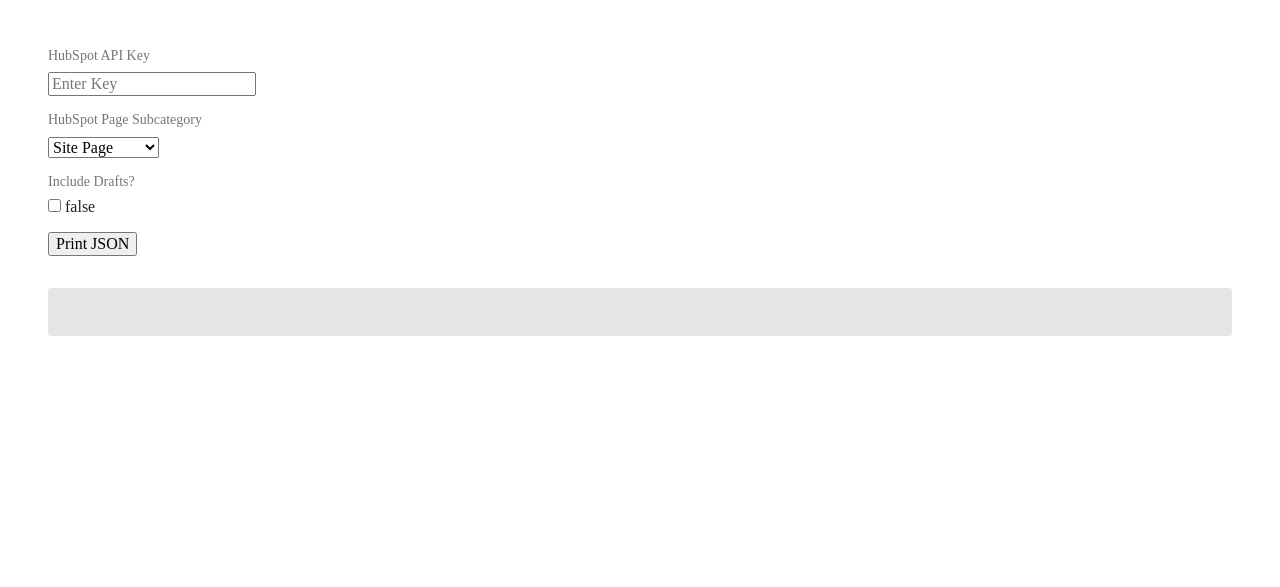
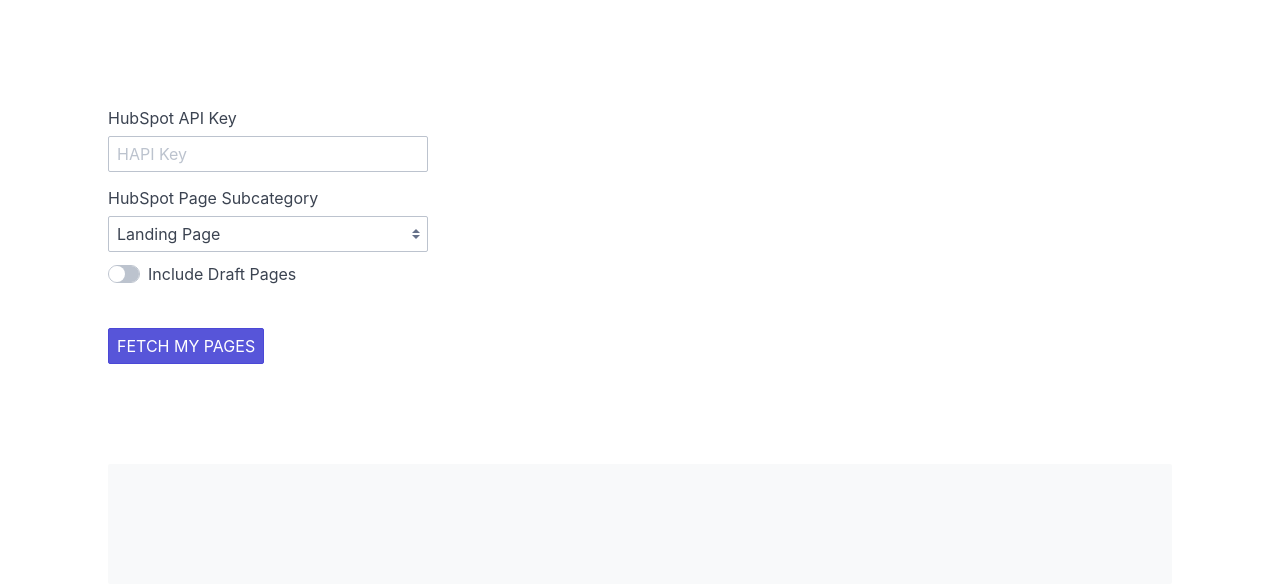
Before and after one commit to mirshko/hubprint, a website: page index.html in a window 1280 px wide. Drawn offline with nearby package versions, Linux system fonts and the light colour scheme.

Commit message:
:sparkles: Whole bunch of new shit, it works now ayyy

```diff
--- a/index.html
+++ b/index.html
@@ -2,88 +2,129 @@
 <html>
 	<head>
 		<!-- BROWSER -->
-		<meta charset="utf-8">
-		<meta http-equiv="Content-Type" content="text/html; charset=UTF-8">
-		<meta name="viewport" content="width=device-width, initial-scale=1">
+		<meta charset="utf-8"/>
+		<meta http-equiv="Content-Type" content="text/html; charset=UTF-8"/>
+		<meta name="viewport" content="width=device-width, initial-scale=1"/>
+
 		<!-- PAGE -->
 		<title>HubSpot Page Printer</title>
-		<meta name="author" content="Jeff Reiner">
-		<meta name="description" content="Helps you get a list of all your HubSpot COS pages">
+		<meta name="author" content="Jeff Reiner"/>
+		<meta name="description" content="Helps you get a list of all your HubSpot COS pages"/>
+
 		<!-- STYLES -->
-		<link rel="stylesheet" href="https://necolas.github.io/normalize.css/5.0.0/normalize.css">
+		<link rel="stylesheet" href="https://unpkg.com/spectre.css@0.2.14/dist/spectre.min.css"/>
+
 		<!-- FAVICONS -->
-		<link rel="apple-touch-icon" sizes="180x180" href="favicon/apple-touch-icon.png">
-		<link rel="icon" type="image/png" href="favicon/favicon-32x32.png" sizes="32x32">
-		<link rel="icon" type="image/png" href="favicon/favicon-16x16.png" sizes="16x16">
-		<link rel="manifest" href="favicon/manifest.json">
-		<link rel="mask-icon" href="favicon/safari-pinned-tab.svg" color="#f7751f">
-		<link rel="shortcut icon" href="favicon/favicon.ico">
-		<meta name="msapplication-config" content="/favicon/browserconfig.xml">
-		<meta name="theme-color" content="#f7751f">
+		<link rel="apple-touch-icon" sizes="180x180" href="favicon/apple-touch-icon.png"/>
+		<link rel="icon" type="image/png" href="favicon/favicon-32x32.png" sizes="32x32"/>
+		<link rel="icon" type="image/png" href="favicon/favicon-16x16.png" sizes="16x16"/>
+		<link rel="manifest" href="favicon/manifest.json"/>
+		<link rel="mask-icon" href="favicon/safari-pinned-tab.svg" color="#f7751f"/>
+		<link rel="shortcut icon" href="favicon/favicon.ico"/>
+		<meta name="msapplication-config" content="/favicon/browserconfig.xml"/>
+		<meta name="theme-color" content="#f7751f"/>
 	</head>
 
 	<style media="screen">
+		.form-input,
+		.form-select {
+			width: 320px;
+			max-width: 100%;
+		}
 		main {
-			margin: 48px;
-			color: rgba(0,0,0,0.87)
+			margin: 5rem;
 		}
-		form { margin: 32px 0; }
-		form .field label {
-			color: rgba(0,0,0,0.54);
-			font-size: 14px;
+		@media only screen and (max-width: 768px) {
+			main {
+				margin: 2rem;
+			}
+		}
+		@media only screen and (max-width: 320px) {
+			main {
+				margin: 1rem;
+			}
+		}
+		.json {
+			margin-top: 5rem;
+		    background: #f8f9fa;
+			color: inherit;
 			display: block;
-			margin-bottom: 8px;
+			line-height: inherit;
+			overflow-x: auto;
+			padding: 3rem;
+			width: 100%;
+			border-radius: 2px;
 		}
-		form .field { margin-bottom: 16px; }
-		form .field.submit {
-			margin-top: 16px;
-			margin-bottom: 0;
+		.json div {
+			font-family: monospace;
 		}
-		#json {
-			padding: 24px;
-			background-color: rgba(0,0,0,0.10);
-			border-radius: 3px;
-		}
-		#json div {
-			font-family: monospace;
-			font-size: 14px;
-		}
-		#json div:not(:last-child) { margin-bottom: 8px; }
+		.json div:not(:last-child) { margin-bottom: .8rem; }
 	</style>
 
 	<body>
 		<main id="app">
-			<form class="form">
-				<div class="field">
-					<label for="hapiKey">HubSpot API Key</label>
-					<input id="hapiKey" placeholder="Enter Key" v-model="form.hapiKey">
+			<div class="container">
+				<div>
+					<div class="form-group">
+						<label for="hapiKey" class="form-label">HubSpot API Key</label>
+						<input id="hapiKey" class="form-input" type="text" placeholder="HAPI Key" v-model="form.hapiKey">
 					</div>
-				<div class="field">
-					<label for="subcategory">HubSpot Page Subcategory</label>
-					<select id="subcategory" v-model="form.subcategory">
+					<div class="form-group">
+						<label for="form-select" class="form-label">HubSpot Page Subcategory</label>
+					    <select class="form-select">
 					      <option value="landing_page">Landing Page</option>
 							<option value="site_page">Site Page</option>
 					    </select>
 					  </div>
-				<div class="field">
-					<label for="checkbox">Include Drafts?</label>
-					<input type="checkbox" id="checkbox" v-model="form.draft"> {{ form.draft }}
+					<div class="form-group" style="margin-bottom: 2rem;">
+						<label class="form-switch">
+							<input type="checkbox" v-model="form.draft"/>
+							<i class="form-icon"></i>Include Draft Pages
+						</label>
 				  	</div>
-				<div class="field submit">
-					<button @click="printJSON(form.hapiKey, form.subcategory, form.draft)">Print JSON</button>
+					<div class="form-group">
+						<a class="btn btn-primary" @click="printJSON()">FETCH MY PAGES</a>
 					</div>
-			</form>
-			<div id="json"></div>
+				</div>
+				<div class="json" v-html="print"></div>
+			</div>
 		</main>
 	</body>
 
-	<!-- <script src="https://unpkg.com/vue/dist/vue.js"></script> -->
 	<script src="https://unpkg.com/vue/dist/vue.min.js"></script>
-	<script src="https://unpkg.com/jquery@3.1.1/dist/jquery.min.js"></script>
+	<script src="https://unpkg.com/axios/dist/axios.min.js"></script>
 	<script>
-		// Init Vue
 		new Vue({
 			el: '#app',
+			methods: {
+				printJSON () {
+					// VARS
+					const key = this.form.hapiKey;
+					const draft = this.form.draft;
+					const subcategory = this.form.subcategory;
+					const limit = 100;
+
+					// REMOVE PREVIOUS PRINT
+					this.print = '';
+
+					axios.get(`https://api.hubapi.com/content/api/v2/pages?hapikey=${key}&subcategory=${subcategory}&is_draft=${draft}&limit=${limit}`)
+						.then((res) => {
+							const payload = res.data.objects;
+							for (let i = 0; i < payload.length; i++) {
+							    const name = payload[i].name;
+							    const campaign = payload[i].campaign_name;
+							    const url = payload[i].url;
+							    let template = payload[i].template_path;
+
+								this.print += `<div>${name}, ${campaign}, ${url}, ${template}</div>`
+						    }
+						})
+						.catch((error) => {
+						    var err = error.response;
+							this.print = `${err.statusText} (${err.status}): ${err.data.message}`;
+						});
+				}
+			},
 			data: function () {
 				return {
 					form: {
@@ -91,21 +132,7 @@
 						subcategory: 'site_page',
 						draft: false
 					},
-					loadingButton: false,
-					printJSON(a, b, c) {
-						$("#json div").remove();
-						$.getJSON('https://api.hubapi.com/content/api/v2/pages?hapikey=' + a + '&subcategory=' + b + '&is_draft=' + c + '&limit=1000', function(data) {
-							for (i = 0; i < data.total_count; i++) {
-								$("#json").append("<div>" + data.objects[i].url + "," + data.objects[i].name + "," + data.objects[i].campaign_name + "</div>");
-							}
-						})
-						.done(function () {
-							console.log('Done');
-						})
-						.fail(function () {
-							console.log('Request Failed');
-						});
-					}
+					print: ''
 				}
 			}
 		});
```
Also changed, not shown: 1 other file. Lines whose indentation alone changed are shown as unchanged.
